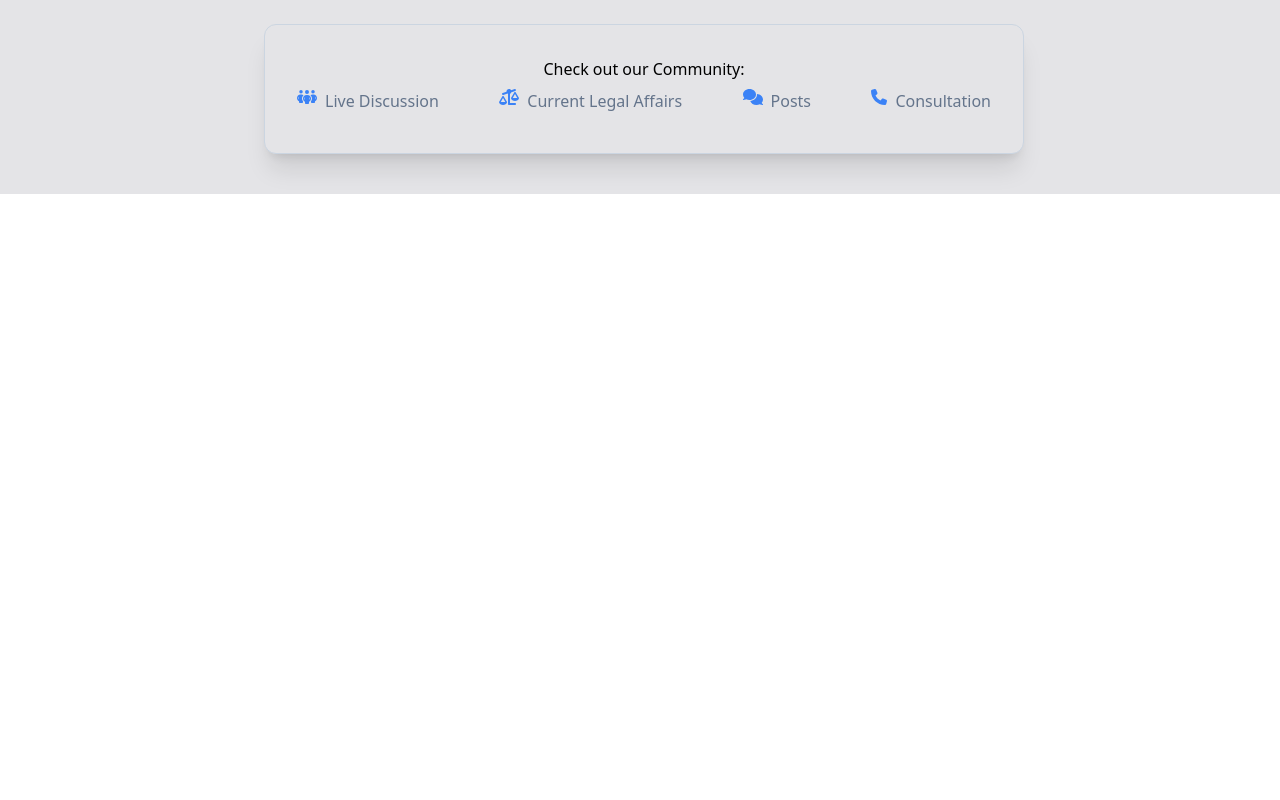
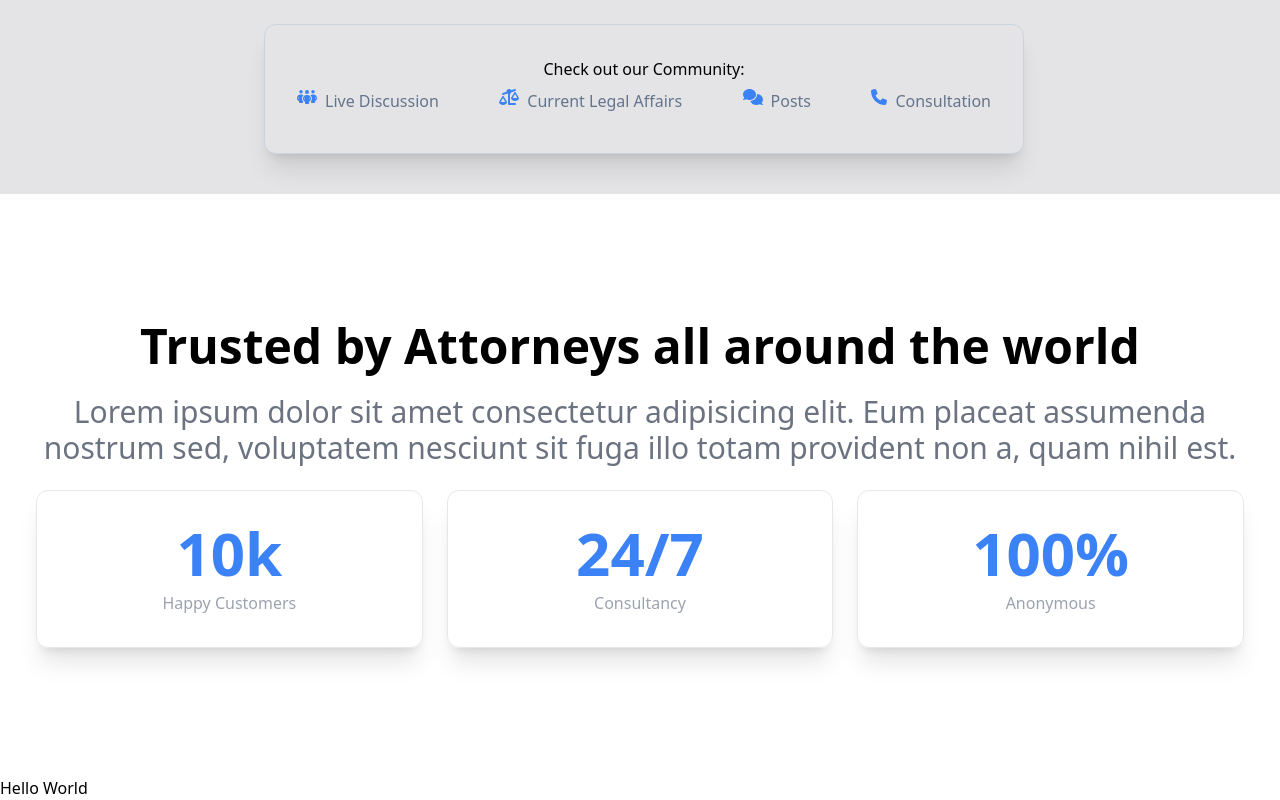
Before and after one commit to brekooname/law-scholars, a React (Create React App) app: page / in a window 1280 px wide. Shown: the part 606-1406 px from the top of the page. Before the commit the page ends 800 px from the top, so only its background shows below. Built offline with nearby package versions, Linux system fonts and the light colour scheme.

Commit message:
Add: Link for Registration Section

```diff
--- a/src/App.js
+++ b/src/App.js
@@ -1,11 +1,15 @@
 import Hero from "./components/Hero";
 import Navbar from "./components/Navbar";
+import About from "./components/About";
+import Registration from "./components/Registration";
 
 function App() {
   return (
     <>
       <Navbar/>
       <Hero/>
+      <About/>
+      <Registration/>
     </>
   );
 }
```
